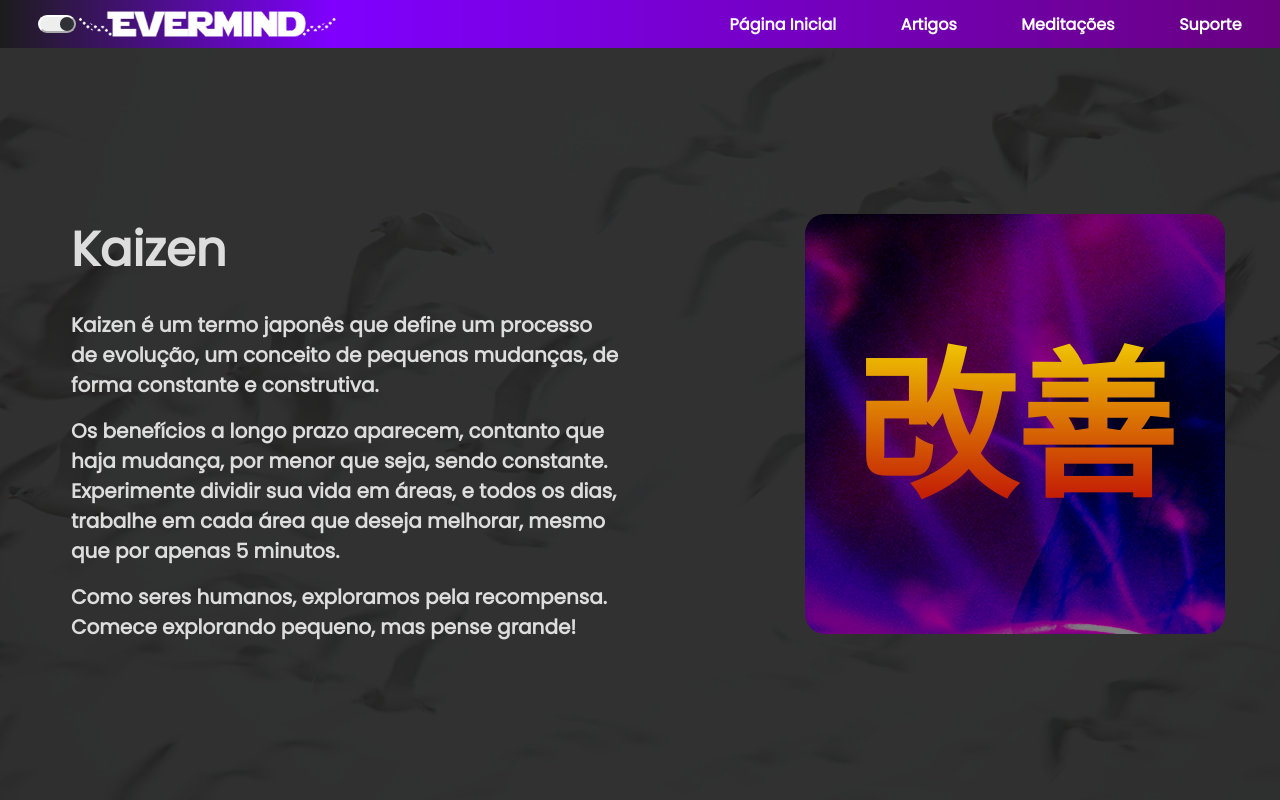
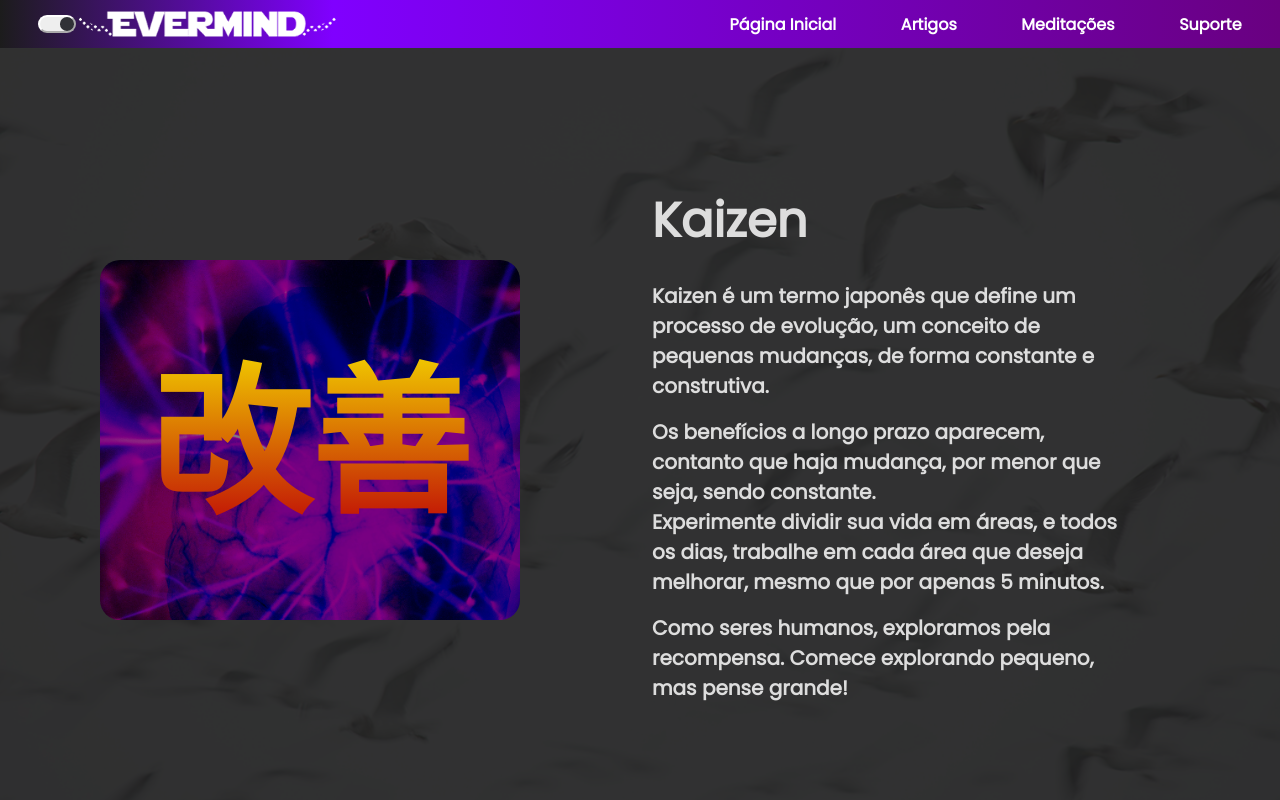
Before and after one commit to glgio7/Evermind, a Next.js app: page / in a window 1280 px wide. Shown: the top 800 px of the page. Built offline with nearby package versions, Linux system fonts and the light colour scheme.

Commit message:
Refactoring

```diff
--- a/src/pages/_app.js
+++ b/src/pages/_app.js
@@ -1,7 +1,7 @@
 import { createGlobalStyle, ThemeProvider } from "styled-components";
 import Footer from "../components/Footer";
 
-import React, { useState } from "react";
+import React from "react";
 import { Header } from "../components/Header";
 
 import ColorModeProvider, { ColorModeContext } from "../context/ColorMode";
--- a/src/components/HomePage.js
+++ b/src/pages/home/index.js
@@ -18,18 +18,20 @@ const StyledSection = styled.div`
   }
   img {
     border-radius: 20px;
+    object-fit: cover;
     width: 100%;
     height: 100%;
   }
 
   .container {
+    padding: 1rem;
+    width: 100%;
     display: flex;
     background-color: ${({ theme }) => theme.backgroundColor};
     background-position: center;
     background-size: cover;
-    justify-content: space-around;
+    justify-content: space-evenly;
     align-items: center;
-    width: 100%;
     min-height: calc(100vh - 48px);
     position: relative;
     z-index: 5;
@@ -59,11 +61,11 @@ const StyledSection = styled.div`
   }
 
   article {
-    padding: 1rem;
+    padding-left: 3rem ;
     display: flex;
     flex-direction: column;
     justify-content: center;
-    width: 50vw;
+    width: 45vw;
     min-height: calc(100vh - 48px);
   }
 
@@ -73,8 +75,9 @@ const StyledSection = styled.div`
     justify-content: center;
     border-radius: 20px;
     background-image: url("/img/unsplashmain.jpg");
+    background-size: cover;
     width: 420px;
-    height: 420px;
+    height: 360px;
     position: relative;
   }
   .kaizen {
@@ -94,9 +97,10 @@ const StyledSection = styled.div`
 
   h1 {
     font-size: 3rem;
+    word-break: break-word;
     color: ${({ theme }) => theme.textColor};
     font-weight: bold;
-    max-width: 90%;
+    max-width: 100%;
     margin-block: 1rem;
   }
   p {
@@ -116,7 +120,7 @@ const StyledSection = styled.div`
   .ht, .gaba, .ach, .ne, .da, .glu{
     border-radius: 50%;
     width: 30%;
-    height: 30%;
+    height: 36%;
     position: absolute;
     display: flex;
     align-items: center;
@@ -125,9 +129,7 @@ const StyledSection = styled.div`
     border: 2px #fff outset;
 
   }
-  .neuros{
-    object-fit: cover;
-  }
+
   span{
     color: #fff;
     font-weight:bold;
@@ -136,37 +138,37 @@ const StyledSection = styled.div`
 
   .ht{
     background-color: #00bb9c;
-    right: 15%;
-    top: 8.5%;
+    right: 60%;
+    bottom: 5%;
   }
 
   .glu{
     background-color: #ff8600;
-    right: 15%;
-    top: 35%;
+    bottom: 5%;
+    margin: 0 auto;
   }
 
   .ach{
     background-color: #ff00e2;
-    right: 15%;
-    top: 61.5%;
+    left: 60%;
+    bottom: 5%;
   }
 
   .ne{
     background-color: #ffc900;
-    right: 40%;
-    top: 48%;
+    right: 20%;
+    bottom: 30%;
   }
 
   .gaba{
     background-color: #ff1300;
-    right: 40%;
-    top: 21%;
+    left: 20%;
+    bottom: 30%;
   }
   .da{
     background-color: #0099ff;
-    right: 65%;
-    top: 35%;
+    margin: 0 auto;
+    top: 10%;
   }
 
   @media screen and (max-width: 768px) {
@@ -176,13 +178,15 @@ const StyledSection = styled.div`
     }
     .mainImage {
       width: 300px;
-      height: 300px;
+      height: 240px;
+    }
+    .ht, .gaba, .ach, .ne, .da, .glu{
+      height: 38%;
     }
     .kaizen{
       font-size: 8rem;
     }
     .container {
-      padding: 1rem 0;
       flex-direction: column;
       background-color: ${({ theme }) => theme.backgroundColor};
       width: 100vw;
@@ -192,7 +196,7 @@ const StyledSection = styled.div`
     }
 
     article {
-      padding: .25rem;
+      padding-left: 0;
       min-height: initial;
       display: flex;
       flex-direction: column;
@@ -207,6 +211,7 @@ const StyledSection = styled.div`
     }
     h1 {
       font-size: 2rem;
+      max-width: initial;
     }
     p{
       font-size: 1.25rem;
@@ -226,12 +231,16 @@ const StyledSection = styled.div`
 //
 //
 
-export default function Section() {
+export default function Home() {
   return (
     <StyledSection>
       <div className="mastercontainer">
         <div className="container">
           <div className="bg1"></div>
+          <div className="mainImage">
+            <Link href="articles/kaizen">
+              <span className="kaizen">改善</span></Link>
+          </div>
           <article>
             <h1>Kaizen</h1>
             <p>
@@ -248,13 +257,18 @@ export default function Section() {
               pequeno, mas pense grande!
             </p>
           </article>
-          <div className="mainImage">
-            <Link href="articles/kaizen">
-            <span className="kaizen">改善</span></Link>
-          </div>
         </div>
         <div className="container">
           <div className="bg2"></div>
+          <Link href="/articles/neurotransmitters">
+            <div className="mainImage" id="neuros"><img src="/img/unsplashmain.jpg" />
+              <div className="ht"><span>5HT</span></div>
+              <div className="glu"><span>GLU</span></div>
+              <div className="ach"><span>ACH</span></div>
+              <div className="ne"><span>NE</span></div>
+              <div className="gaba"><span>GABA</span></div>
+              <div className="da"><span>DA</span></div>
+            </div></Link>
           <article>
             <h1>Neurotransmissores</h1>
             <p>
@@ -276,18 +290,14 @@ export default function Section() {
               o movimento da vida para nossos objetivos.
             </p>
           </article>
-            <Link href="/articles/neurotransmitters">
-          <div className="mainImage"><img src="/img/unsplashmain.jpg"/>
-            <div className="ht"><span>5HT</span></div>
-            <div className="glu"><span>GLU</span></div>
-            <div className="ach"><span>ACH</span></div>
-            <div className="ne"><span>NE</span></div>
-            <div className="gaba"><span>GABA</span></div>
-            <div className="da"><span>DA</span></div>
-          </div></Link>
         </div>
         <div className="container">
           <div className="bg3"></div>
+          <Link href="/meditations">
+            <div className="mainImage">
+              <img src="/img/infinity.png" />
+            </div>
+            </Link>
           <article>
             <h1>Meditações</h1>
             <p>
@@ -317,10 +327,6 @@ export default function Section() {
               apegar aos pensamentos que surgirem.
             </p>
           </article>
-          <div className="mainImage">
-            <Link href="/meditations">
-            <img src="/img/infinity.png" /></Link>
-          </div>
         </div>
       </div>
     </StyledSection>
--- a/src/pages/index.js
+++ b/src/pages/index.js
@@ -1,11 +1,10 @@
-import HomePage from '../components/HomePage'
+import Home from './home/index'
 
 
-export default function Home() {
+export default function Index() {
   return (
     <>
-    <HomePage>
-    </HomePage>
+    <Home/>
     </>
   )
 }
```
Also changed, not shown: src/pages/meditations/index.js (renamed from src/pages/meditations.js), texto-base.txt (deleted).
